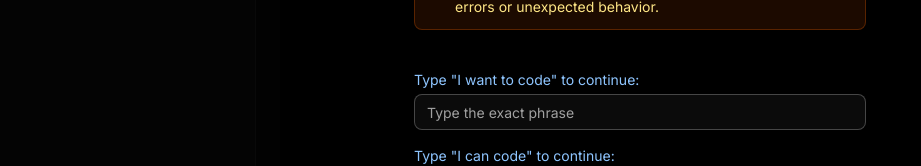
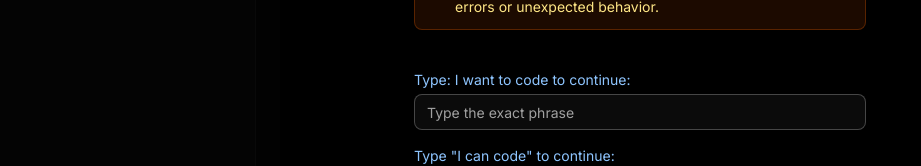
Before and after one commit to fabianhaef/das-tool, a Next.js app: page /code-editor in a window 1280 px wide. Shown: the part 349-515 px from the top of the page, without its empty margins (0-921 px from the left). Built offline with nearby package versions, Linux system fonts and the light colour scheme.

Commit message:
Update label text in code editor to improve clarity for user input prompt.

```diff
--- a/src/app/code-editor/page.tsx
+++ b/src/app/code-editor/page.tsx
@@ -108,7 +108,7 @@ helloWorld();`)
             <div className="space-y-4">
               <div>
                 <label className="text-sm text-blue-300 mb-1 block">
-                  Type &quot;I want to code&quot; to continue:
+                  Type: I want to code to continue:
                 </label>
                 <Input
                   value={inputValues.firstInput}
```
